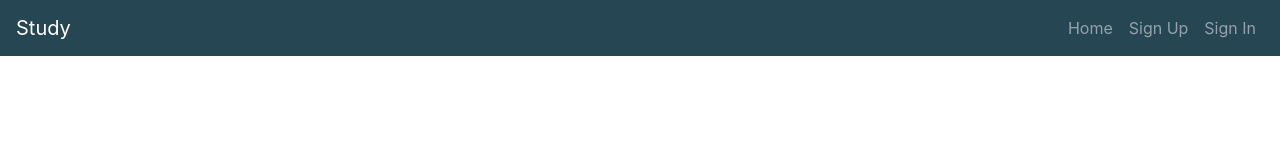
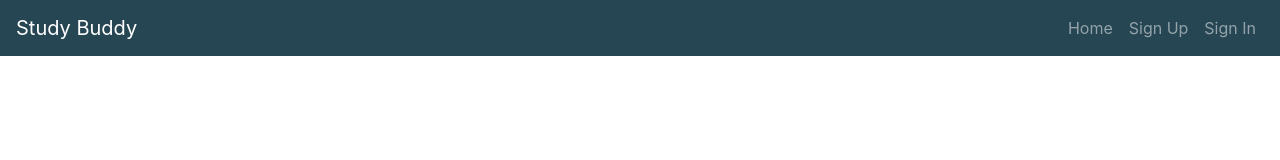
Before and after one commit to andrewbarron/study-frontend, a React app: page /sessions in a window 1280 px wide. Shown: the top 160 px of the page. Built offline with nearby package versions, Linux system fonts and the light colour scheme.

Commit message:
name change

```diff
--- a/src/components/Header/Header.js
+++ b/src/components/Header/Header.js
@@ -27,7 +27,7 @@ const alwaysOptions = (
 const Header = ({ user }) => (
   <Navbar bg="primary" variant="dark" expand="md">
     <Navbar.Brand href="#">
-      Study
+      Study Buddy
     </Navbar.Brand>
     <Navbar.Toggle aria-controls="basic-navbar-nav" />
     <Navbar.Collapse id="basic-navbar-nav">
```
